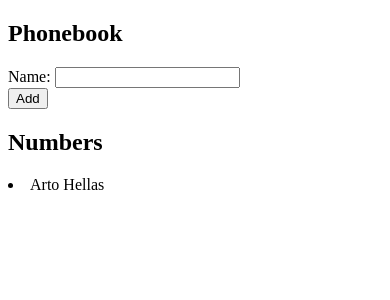
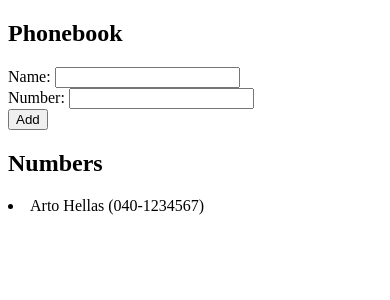
Before and after one commit to Zeit-bit/FullStack-Exercises, a React (Vite) app in the folder part2/phonebook/: page / in a window 390 px wide. Shown: the top 300 px of the page. Built offline with nearby package versions, Linux system fonts and the light colour scheme.

Commit message:
Complete 2.8: phonebook

```diff
--- a/part2/phonebook/src/App.jsx
+++ b/part2/phonebook/src/App.jsx
@@ -1,8 +1,11 @@
 import { useState } from "react";
 
 const App = () => {
-  const [persons, setPersons] = useState([{ name: "Arto Hellas" }]);
+  const [persons, setPersons] = useState([
+    { name: "Arto Hellas", number: "040-1234567" },
+  ]);
   const [newName, setNewName] = useState("");
+  const [newNumber, setNewNumber] = useState("");
 
   const AddPerson = (event) => {
     event.preventDefault();
@@ -16,20 +19,34 @@ const App = () => {
 
     const personObject = {
       name: newName,
+      number: newNumber,
     };
     setPersons(persons.concat(personObject));
     setNewName("");
+    setNewNumber("");
   };
 
-  const handleInputChange = (event) => {
-    setNewName(event.target.value);
+  const handleInputChange = (event, setValue) => {
+    setValue(event.target.value);
   };
+
   return (
     <div>
       <h2>Phonebook</h2>
       <form onSubmit={AddPerson}>
         <div>
-          Name: <input value={newName} onChange={handleInputChange} />
+          Name:{" "}
+          <input
+            value={newName}
+            onChange={(event) => handleInputChange(event, setNewName)}
+          />
+        </div>
+        <div>
+          Number:{" "}
+          <input
+            value={newNumber}
+            onChange={(event) => handleInputChange(event, setNewNumber)}
+          />
         </div>
         <div>
           <button type="submit">Add</button>
@@ -37,7 +54,9 @@ const App = () => {
       </form>
       <h2>Numbers</h2>
       {persons.map((p) => (
-        <li key={p.name}>{p.name}</li>
+        <li key={p.name}>
+          {p.name} ({p.number})
+        </li>
       ))}
     </div>
   );
```
